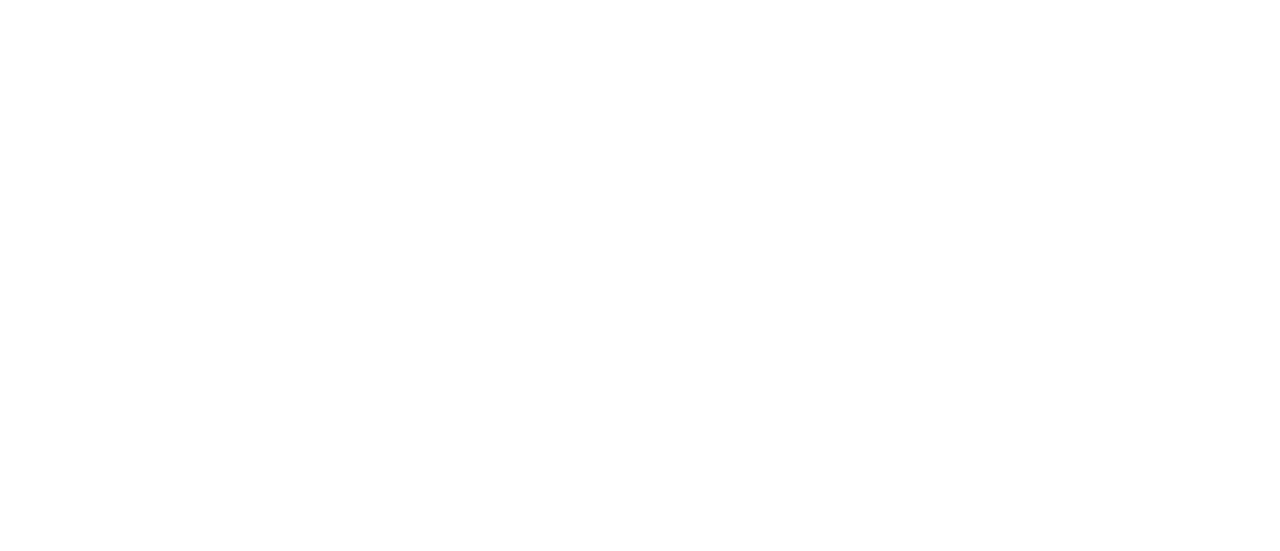
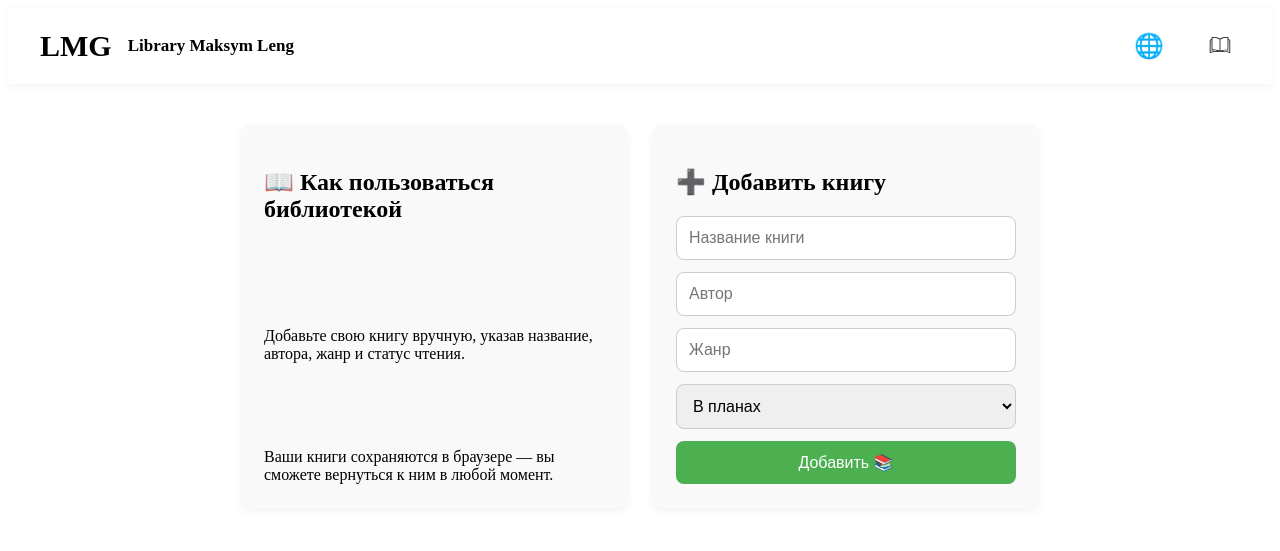
Before and after one commit to MaksymLeng/Library-Js, a plain HTML site: page src/index.html in a window 1280 px wide. Drawn offline with Linux system fonts and the light colour scheme.

Commit message:
starter layout

```diff
--- a/src/css/style.css
+++ b/src/css/style.css
@@ -0,0 +1,169 @@
+/* header style */
+.header {
+    display: flex;
+    justify-content: space-between;
+    align-items: center;
+    padding: 16px 32px;
+    background-color: #ffff;
+    box-shadow: 0 2px 8px 0 rgba(0, 0, 0, 0.05);
+    position: sticky;
+    top: 0;
+    z-index: 99;
+}
+
+.header_inner {
+    display: flex;
+    justify-content: space-between;
+    align-items: center;
+    width: 100%;
+}
+
+.header_text {
+    display: flex;
+    flex-direction: row;
+    align-items: center;
+    justify-content: center;
+}
+
+.header_logo_text {
+    font-size: 30px;
+    font-weight: bold;
+    color: black;
+}
+
+.header_full_text {
+    font-size: 17px;
+    font-weight: bolder;
+    padding: 0 16px;
+    color: black;
+}
+
+.header_menu {
+    display: flex;
+    justify-content: center;
+    gap: 24px;
+}
+
+.header_menu_navbook {
+    display: flex;
+    justify-content: center;
+    align-items: center;
+}
+
+.header_menu_navbook img {
+    width: 32px;
+    height: 32px;
+}
+
+.header_menu_lang {
+    position: relative;
+}
+
+.btn_lang {
+    background: none;
+    border: none;
+    font-size: 24px;
+    cursor: pointer;
+    padding: 8px 12px;
+    display: flex;
+    align-items: center;
+    gap: 6px;
+}
+
+#lang_list {
+    position: absolute;
+    top: 100%;
+    right: 0;
+    background-color: #ffff;
+    box-shadow: 0 4px 12px rgba(0,0,0,0.1);
+    margin-top: 4px;
+    padding: 0;
+    list-style: none;
+    min-width: 100%;
+    display: none;
+    z-index: 100;
+}
+
+#lang_list li {
+    padding: 8px 12px;
+    cursor: pointer;
+    transition: background-color 0.2s ease;
+}
+
+#lang_list li:hover {
+    background-color: #f3f3f3;
+}
+
+/*main style */
+
+.main {
+    padding: 40px 20px;
+    max-width: 800px;
+    margin: 0 auto;
+    display: flex;
+    flex-direction: column;
+    gap: 40px;
+}
+
+.main_row {
+    display: flex;
+    gap: 24px;
+    align-items: stretch;
+}
+
+.card {
+    flex: 1;
+    background: #f9f9f9;
+    padding: 24px;
+    border-radius: 12px;
+    box-shadow: 0 4px 8px rgba(0,0,0,0.05);
+    display: flex;
+    flex-direction: column;
+    justify-content: space-between;
+}
+
+.add-book form {
+    display: flex;
+    flex-direction: column;
+    gap: 12px;
+}
+
+
+.add-book input,
+.add-book select,
+.add-book button {
+    padding: 12px;
+    border: 1px solid #ccc;
+    border-radius: 8px;
+    font-size: 16px;
+}
+
+.add-book button {
+    background-color: #4CAF50;
+    color: white;
+    border: none;
+    cursor: pointer;
+    transition: bacground 0.2s;
+}
+
+.add-book button:hover {
+    background-color: #45a049;
+}
+
+/* pop menu style */
+.btn_navbook {
+    background: none;
+    border: none;
+    outline: none;
+    cursor: pointer;
+}
+
+.btn_navbook img {
+    width: 28px;
+    height: 28px;
+    transition: transform 0.3s ease;
+}
+
+.rotated {
+    transform: rotate(90deg);
+}
--- a/src/index.html
+++ b/src/index.html
@@ -5,8 +5,58 @@
     <meta http-equiv="X-UA-Compatible" content="IE=edge">
     <meta name="viewport" content="width=device-width, initial-scale=1.0">
     <title>Library</title>
+    <link rel="stylesheet" href="css/style.css">
 </head>
 <body>
+    <header class="header">
+        <div class="header_inner">
+            <div class="header_text">
+                <div class="header_logo_text">LMG</div>
+                <div class="header_full_text">Library Maksym Leng</div>
+            </div>
+            <div class="header_menu">
+                <div class="header_menu_lang">
+                    <button id = "btn_lang" class="btn_lang">🌐</button>
+                    <ul id="lang_list">
+                        <li data-lang="en">ENG</li>
+                        <li data-lang="ru">RU</li>
+                    </ul>
+                </div>
+                <div class="header_menu_navbook">
+                    <button id = "btn_navbook" class="btn_navbook">
+                        <img src="icons/book_icons.svg" alt="navBook">
+                    </button>
+                    <div class="menu_popup" id="menuPopup">
+                        <!--<span class="menu_text">MaksymLeng</span> -->
+                    </div>
+                </div>
+            </div>
+        </div>
+    </header>
 
+    <main class="main">
+        <div class="main_row">
+            <section class="how_to_use card">
+                <h2>📖 Как пользоваться библиотекой</h2>
+                <div>Добавьте свою книгу вручную, указав название, автора, жанр и статус чтения.</div>
+                <div>Ваши книги сохраняются в браузере — вы сможете вернуться к ним в любой момент.</div>
+            </section>
+            <section class="add-book card">
+                <h2>➕ Добавить книгу</h2>
+                <form id="book-form">
+                    <input type ="text" id="title" placeholder="Название книги" required>
+                    <input type ="text" id="author" placeholder="Автор" required>
+                    <input type ="text" id="genre" placeholder="Жанр" />
+                    <select id="status">
+                        <option value="plan">В планах</option>
+                        <option value="reading">Читаю</option>
+                        <option value="read">Прочитано</option>
+                    </select>
+                    <button type="submit">Добавить 📚</button>
+                </form>
+            </section>
+        </div>
+    </main>
+    <script src="js/script.js"></script>
 </body>
 </html>
--- a/src/js/script.js
+++ b/src/js/script.js
@@ -0,0 +1,18 @@
+// only test
+
+const navBtn = document.getElementById("btn_navbook");
+const popup = document.getElementById("menuPopup");
+const navIcon = document.querySelector("#btn_navbook img");
+
+navBtn.addEventListener("click", (e) => {
+    e.stopPropagation();
+    const isOpen = popup.style.display === "block";
+
+    popup.style.display = isOpen ? "none" : "block";
+    navIcon.classList.toggle("rotated", !isOpen);
+});
+
+document.addEventListener("click", () => {
+    popup.style.display = "none";
+    navIcon.classList.remove("rotated");
+})
```
Also changed, not shown: src/icons/book_icons.svg (added).
